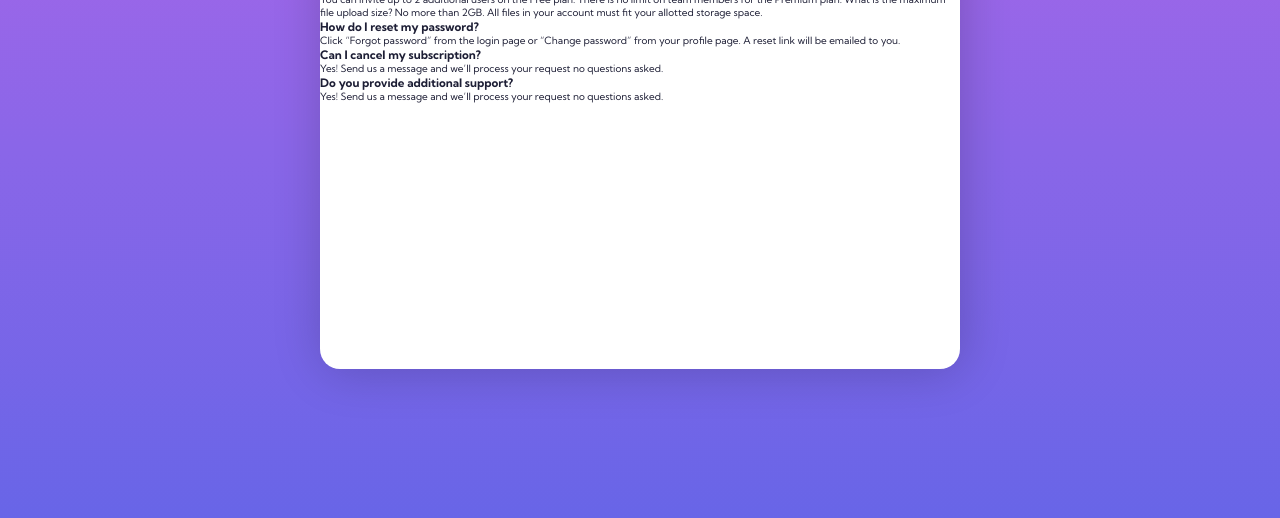
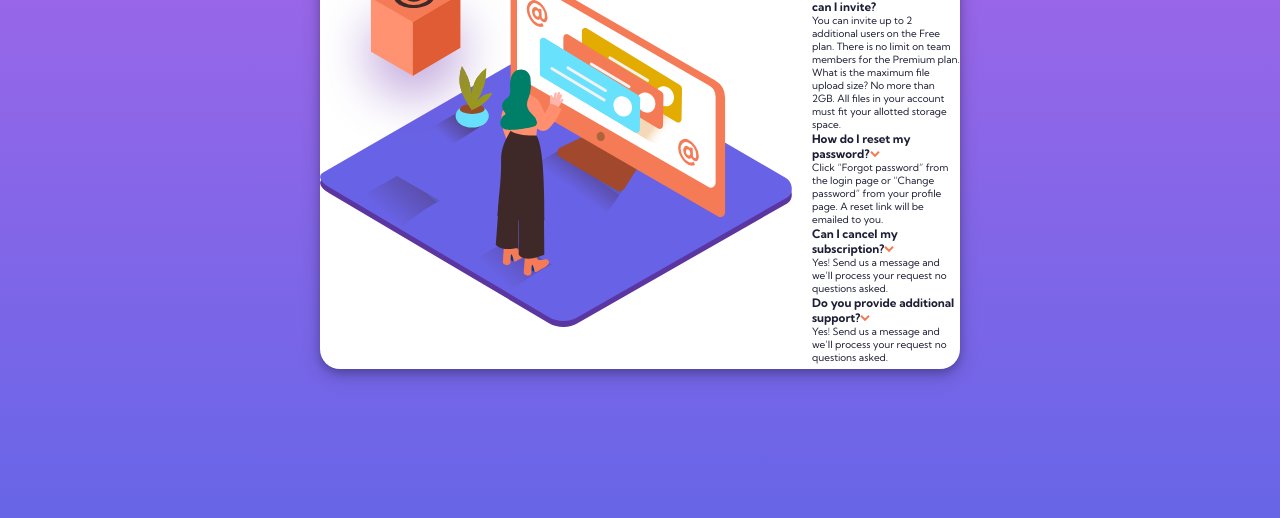
Before and after one commit to ping-n/fm-faq-accordion-card, a plain HTML site: page index.html in a window 1280 px wide. Shown: the part 251-769 px from the top of the page. Drawn offline with Linux system fonts and the light colour scheme.

Commit message:
UPDATE: improved mark up, added image and card posotioning

```diff
--- a/index.html
+++ b/index.html
@@ -21,48 +21,81 @@
   </head>
   <body>
     <main class="app">
-      <div class="card">
-        <div class="card__container">
-          <div class="card__bg"></div>
+      <section class="card">
+        <div class="card__bg">
+          <img
+            class="card__bg--box"
+            src="/images/illustration-box-desktop.svg"
+            alt="little box"
+          />
+          <img
+            src="./images/illustration-woman-online-desktop.svg"
+            alt="woman stand up front a screen answering clients questions"
+            class="card__bg--desktop"
+          />
+          <img
+            src="./images/illustration-woman-online-desktop.svg"
+            alt="woman stand up front a screen answering clients questions"
+            class="card__bg--mobile"
+          />
+        </div>
+
         <div class="card__contents">
           <h2 class="heading-secondary">Faq</h2>
+
+          <div class="card__texts">
+            <h3 class="card__questions">How many team members can I invite?</h3>
+            <p class="card__answer">
+              You can invite up to 2 additional users on the Free plan. There is
+              no limit on team members for the Premium plan. What is the maximum
+              file upload size? No more than 2GB. All files in your account must
+              fit your allotted storage space.
+            </p>
+          </div>
+
           <div class="card__texts">
             <h3 class="card__questions">
-                How many team members can I invite?
+              How do I reset my password?<img
+                src="./images/icon-arrow-down.svg"
+                alt="icon-arrow-down"
+                class="icon-arrow"
+              />
             </h3>
-              <p class="card__answer">
-                You can invite up to 2 additional users on the Free plan. There
-                is no limit on team members for the Premium plan. What is the
-                maximum file upload size? No more than 2GB. All files in your
-                account must fit your allotted storage space.
-              </p>
-            </div>
-            <div class="card__texts">
-              <h3 class="card__questions">How do I reset my password?</h3>
             <p class="card__answer">
               Click “Forgot password” from the login page or “Change password”
               from your profile page. A reset link will be emailed to you.
             </p>
           </div>
+
           <div class="card__texts">
-              <h3 class="card__questions">Can I cancel my subscription?</h3>
+            <h3 class="card__questions">
+              Can I cancel my subscription?<img
+                src="./images/icon-arrow-down.svg"
+                alt="icon-arrow-down"
+                class="icon-arrow"
+              />
+            </h3>
             <p class="card__answer">
-                Yes! Send us a message and we’ll process your request no
-                questions asked.
+              Yes! Send us a message and we’ll process your request no questions
+              asked.
             </p>
           </div>
+
           <div class="card__texts">
             <h3 class="card__questions">
-                Do you provide additional support?
+              Do you provide additional support?<img
+                src="./images/icon-arrow-down.svg"
+                alt="icon-arrow-down"
+                class="icon-arrow"
+              />
             </h3>
             <p class="card__answer">
-                Yes! Send us a message and we’ll process your request no
-                questions asked.
+              Yes! Send us a message and we’ll process your request no questions
+              asked.
             </p>
           </div>
         </div>
-        </div>
-      </div>
+      </section>
 
       <div class="attribution">
         Challenge by
--- a/sass/components/_card.scss
+++ b/sass/components/_card.scss
@@ -1,8 +1,40 @@
 .card {
+  display: grid;
+  grid-template-columns: auto auto;
+  grid-template-areas: 'image  content';
+  gap: 2rem;
+  align-items: center;
+
   background-color: $color-white;
   width: 50%;
   height: 55%;
+  margin: 0;
 
   border-radius: 2rem;
-  box-shadow: 0.2rem 0.2rem 5rem rgba(0, 0, 0, 0.2);
+  box-shadow: 0 0.4rem 0.8rem 0 rgba(0, 0, 0, 0.2),
+    0 0.6rem 2rem 0 rgba(0, 0, 0, 0.19);
+  overflow: hidden;
+
+  // Card Images
+  &__bg {
+    position: relative;
+    grid-area: image;
+
+    &--box {
+      position: absolute;
+    }
+
+    &--desktop {
+    }
+
+    &--mobile {
+      display: none;
+    }
+  }
+
+  // Card Content
+
+  &__contents {
+    grid-area: content;
+  }
 }
```
Also changed, not shown: styles/main.css. Lines whose indentation alone changed are shown as unchanged.
